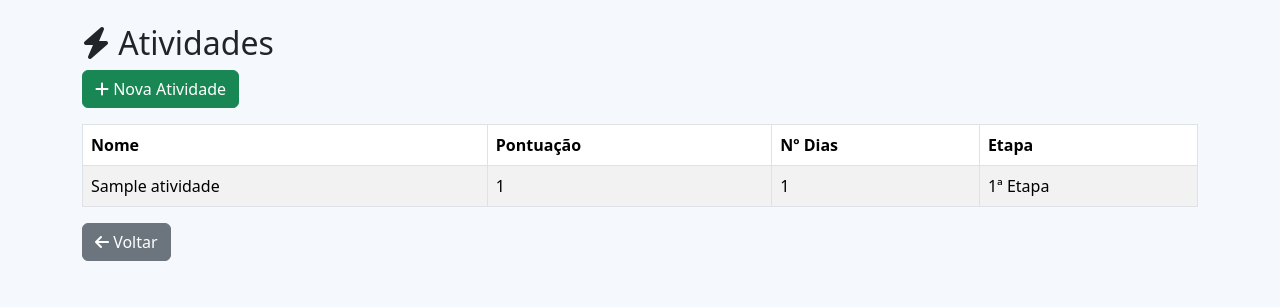
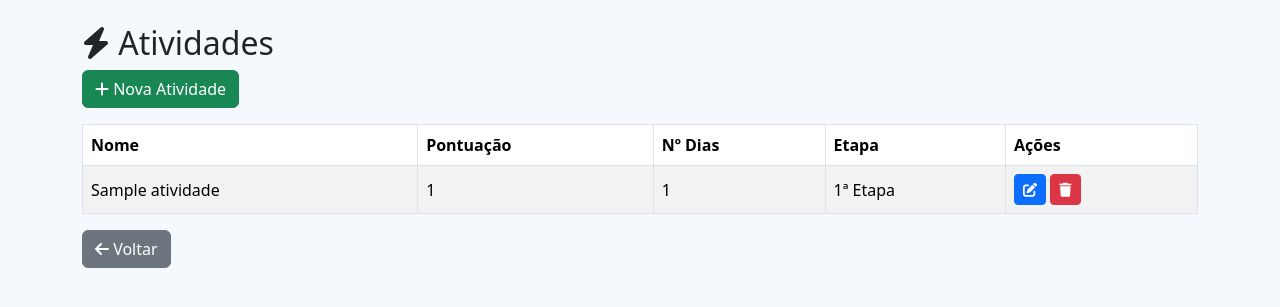
Before and after one commit to Julioamancio/chamada, a Flask app: page /atividades in a window 1280 px wide. Shown: the part 56-363 px from the top of the page. Run offline with Flask 3, Linux system fonts and the light colour scheme; a user stored in the database is signed in; tables that the repository leaves empty hold one stand-in row (values such as "Sample post").

Commit message:
Add files via upload

```diff
--- a/templates/atividades.html
+++ b/templates/atividades.html
@@ -2,14 +2,17 @@
 {% block title %}Atividades{% endblock %}
 {% block content %}
 <h2><i class="fa-solid fa-bolt"></i> Atividades</h2>
-<a href="{{ url_for('atividade_add') }}" class="btn btn-success mb-3"><i class="fa-solid fa-plus"></i> Nova Atividade</a>
-<table class="table table-striped table-bordered">
+<a href="{{ url_for('atividade_add') }}" class="btn btn-success mb-3">
+    <i class="fa-solid fa-plus"></i> Nova Atividade
+</a>
+<table class="table table-striped table-bordered align-middle">
     <thead>
         <tr>
             <th>Nome</th>
             <th>Pontuação</th>
             <th>Nº Dias</th>
             <th>Etapa</th>
+            <th>Ações</th>
         </tr>
     </thead>
     <tbody>
@@ -19,9 +22,21 @@
             <td>{{ atividade.pontuacao }}</td>
             <td>{{ atividade.numero_dias }}</td>
             <td>{{ atividade.etapa.nome }}</td>
+            <td>
+                <a href="{{ url_for('atividade_edit', id=atividade.id) }}" class="btn btn-primary btn-sm" title="Editar">
+                    <i class="fa-solid fa-pen-to-square"></i>
+                </a>
+                <form action="{{ url_for('atividade_delete', id=atividade.id) }}" method="post" style="display:inline;" onsubmit="return confirm('Tem certeza que deseja excluir esta atividade?');">
+                    <button type="submit" class="btn btn-danger btn-sm" title="Excluir">
+                        <i class="fa-solid fa-trash"></i>
+                    </button>
+                </form>
+            </td>
         </tr>
     {% endfor %}
     </tbody>
 </table>
-<a href="{{ url_for('index') }}" class="btn btn-secondary"><i class="fa-solid fa-arrow-left"></i> Voltar</a>
+<a href="{{ url_for('index') }}" class="btn btn-secondary">
+    <i class="fa-solid fa-arrow-left"></i> Voltar
+</a>
 {% endblock %}
```
Also changed, not shown: templates/atividade_form.html (+37 -0 lines).
